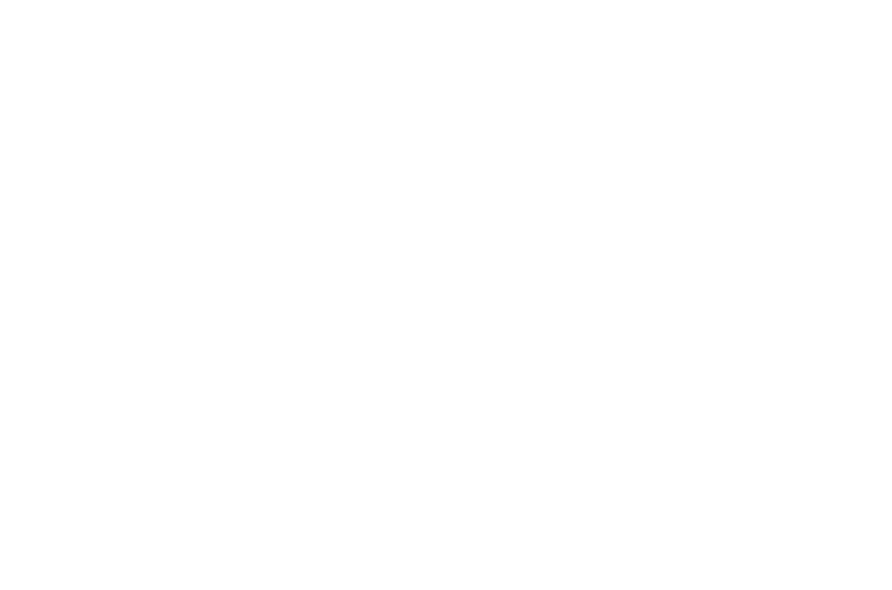
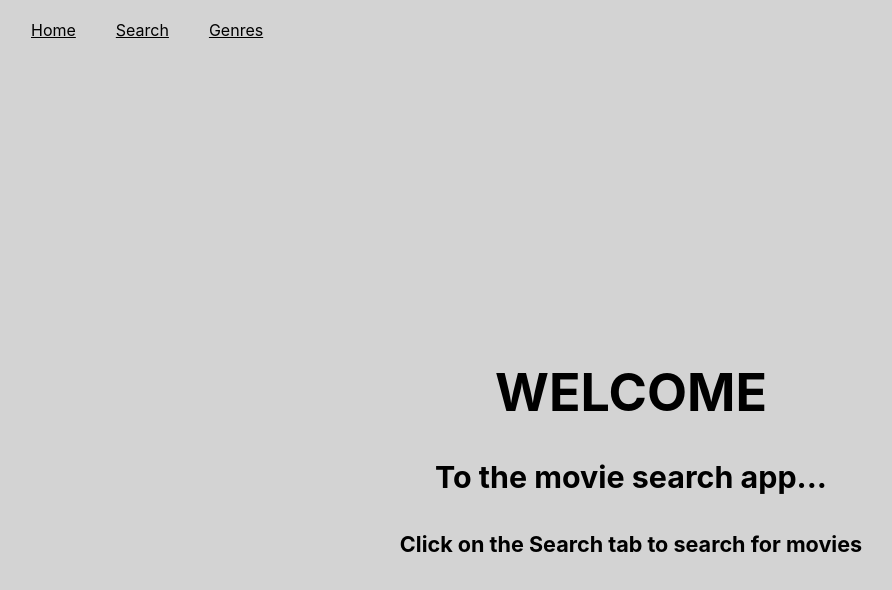
Before and after one commit to gloriaoduor/movie-search-app-phase2, a React (Create React App) app: page / in a window 1280 px wide. Before the commit this address had no page. Shown: the top 590 px of the page, without its empty margins (9-901 px from the left). Built offline with nearby package versions, Linux system fonts and the light colour scheme.

Commit message:
edit nav component

```diff
--- a/src/components/NavBar.js
+++ b/src/components/NavBar.js
@@ -5,7 +5,7 @@
 
 function NavBar() {
   return <div className="navBar">
-    <NavLink to="/home" className="navLink">Home</NavLink>
+    <NavLink to="/" className="navLink">Home</NavLink>
     <NavLink to="/search" className="navLink">Search</NavLink>
     <NavLink to="/genres" className="navLink">Genres</NavLink>
   </div>;
--- a/src/index.js
+++ b/src/index.js
@@ -13,7 +13,7 @@
 
     <Router>
       <Routes>
-        <Route path='/home' element={<App/>} />
+        <Route path='/' element={<App/>} />
         <Route path='/genres' element={<Genres/>} />
         <Route path='/search' element={<SearchMovie/>} />
       </Routes>
```
